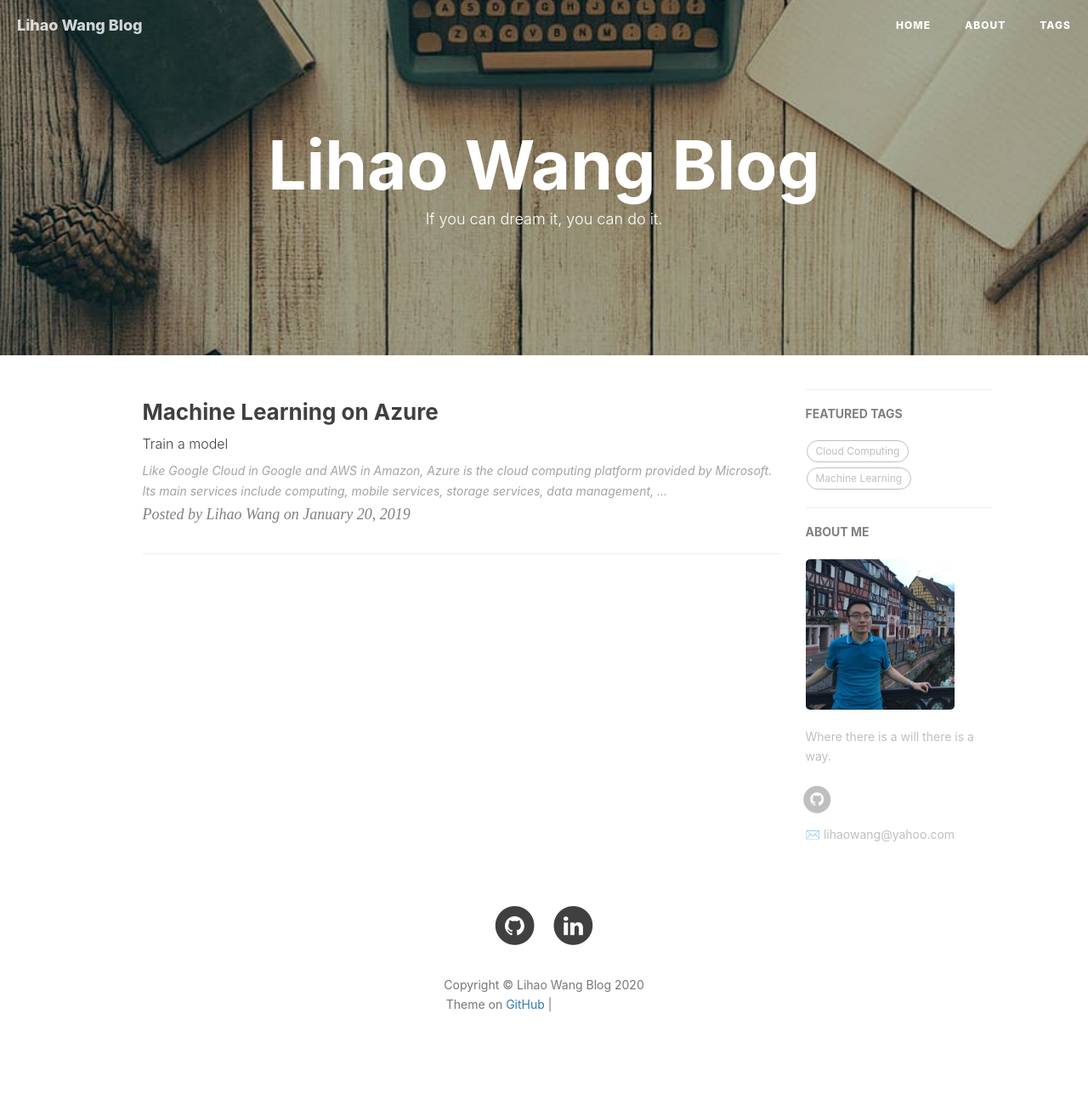
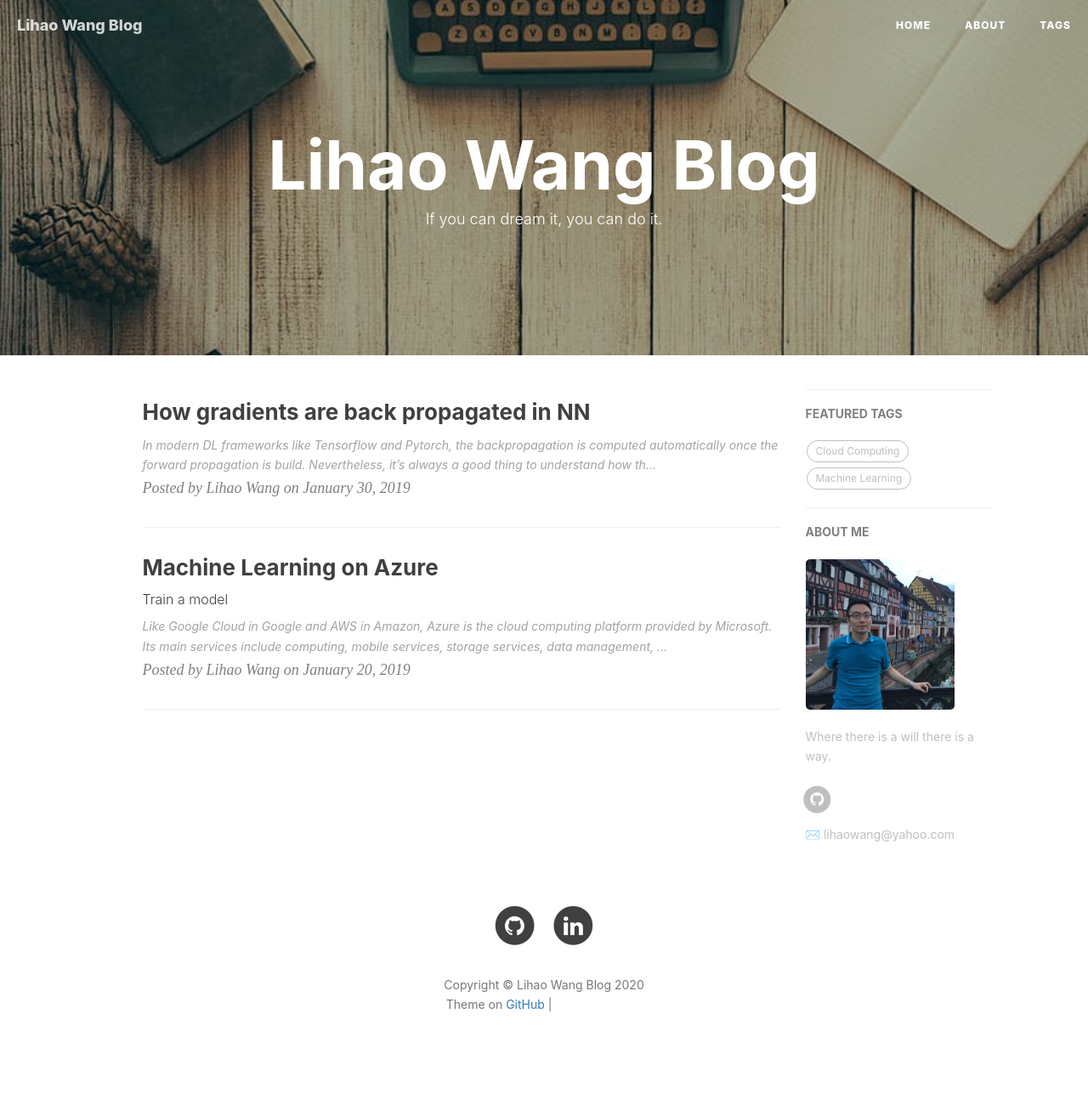
Before and after one commit to LihaoWang1991/Lihaowang1991.github.io, a Jekyll site: the page built from index.html, in a window 1280 px wide. Shown: the whole page at 85% size. Built offline with Jekyll 4.4.1, drawn with Linux system fonts in a browser that asks for light colours; nearby versions of some CDN libraries; the list of posts is cut into pages by our own code; comment, search, counter and statistics services are not loaded; grey boxes are pictures that could not be loaded.

Commit message:
Update and rename How_gradients_are_back_propagated_in_nn.md to 2019-01-30-How-gradients-are-back-propagated_in_nn.md

```diff
--- a/_posts/How_gradients_are_back_propagated_in_nn.md
+++ b/_posts/2019-01-30-How-gradients-are-back-propagated_in_nn.md
@@ -1,7 +1,7 @@
 ---
 layout:     post
 title:      How gradients are back propagated in NN
-date:       2020-07-30
+date:       2019-01-30
 author:     Lihao Wang
 header-img: img/post-bg-universe.jpg
 catalog: true
```
